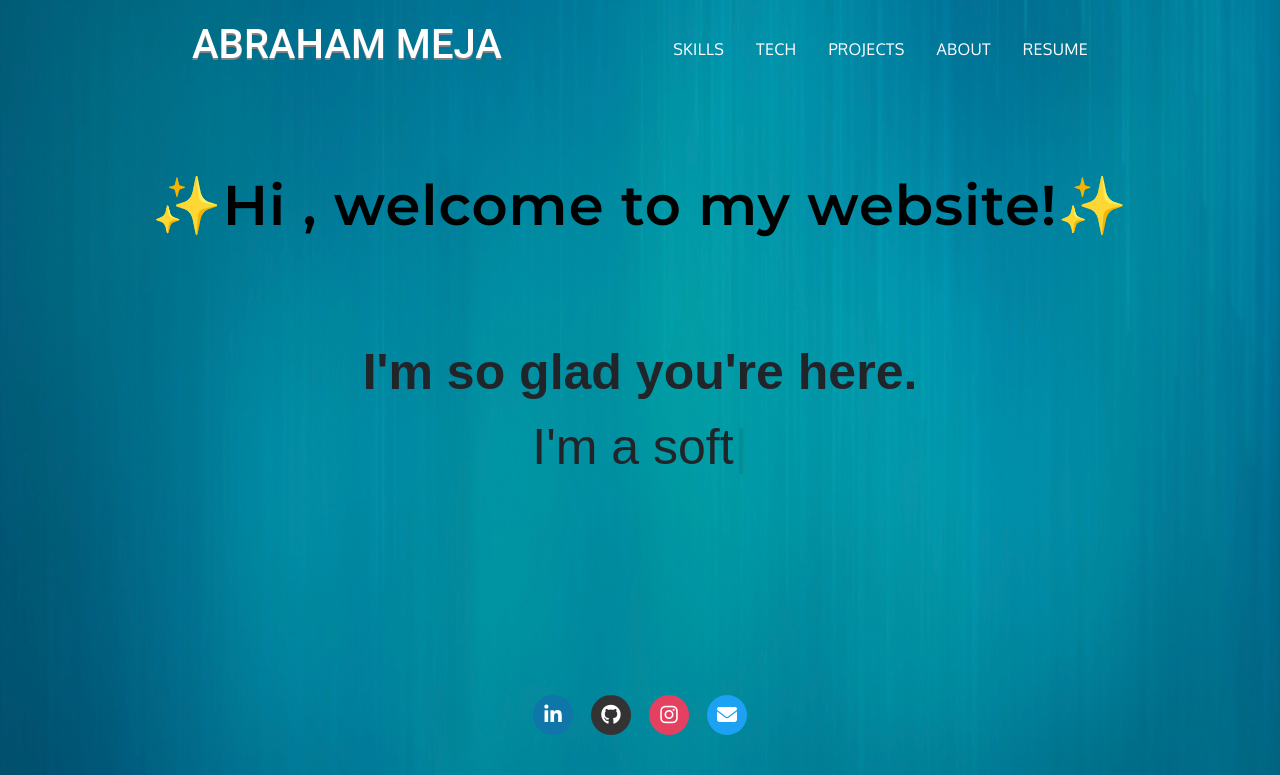
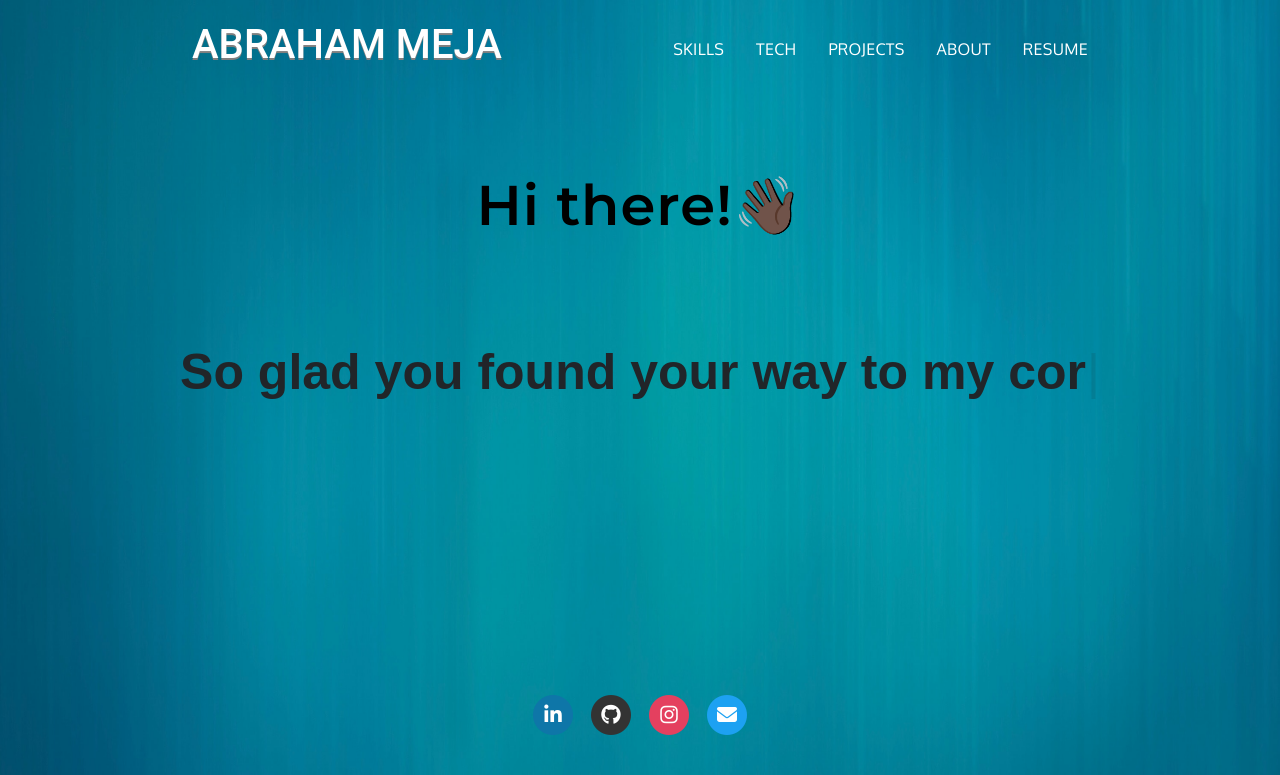
Before and after one commit to abraham-tech/my-portfolio, a React (Create React App) app: page / in a window 1280 px wide. Shown: the top 775 px of the page. Built offline with nearby package versions, Linux system fonts and the light colour scheme; a web font is replaced by a local one.

Commit message:
Fix broken link

```diff
--- a/src/components/Title.js
+++ b/src/components/Title.js
@@ -16,7 +16,7 @@ const Content = styled.div`
 const Title = () => {
   return (
     <div className="container-fluid titleblock">
-      <h1 className="titleh1" >✨Hi , welcome to my website!✨</h1>
+      <h1 className="titleh1" >Hi there!👋🏿</h1>
         <Content>
         <Typewriter
             onInit={(typewriter) => {
@@ -24,10 +24,10 @@ const Title = () => {
 
                     .pauseFor(1000)
                     .typeString(
-                        "<strong>I'm so glad you're here.</strong>"
+                        "<strong>So glad you found your way to my corner of the web.</strong>"
                     )
                     .typeString(
-                        "<br/><span>I'm a software engineer passionate about technology.</span>"
+                        "<br/><span>I'm a software engineer, and I'm excited to share my world with you.</span>"
                     )
                     .pauseFor(5000)
                     .start();
--- a/src/constants/projectdata.js
+++ b/src/constants/projectdata.js
@@ -6,7 +6,7 @@ const projects = [
     name: "Portfolio site",
     description:
       "Portfolio App using reactjs with HTML CSS Javascript Bootstrap ",
-    link: ""
+    link: "https://github.com/abraham-tech/my-portfolio"
   }
 ];
 
```
